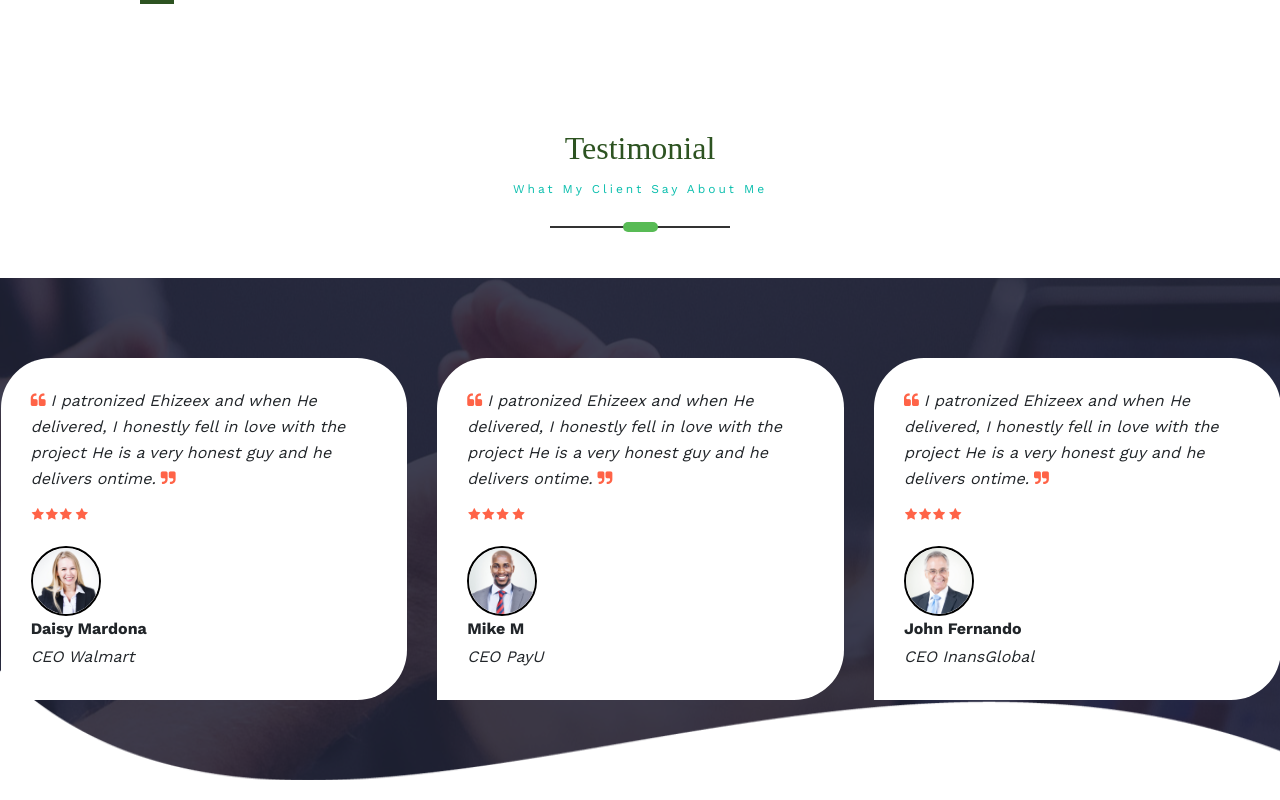
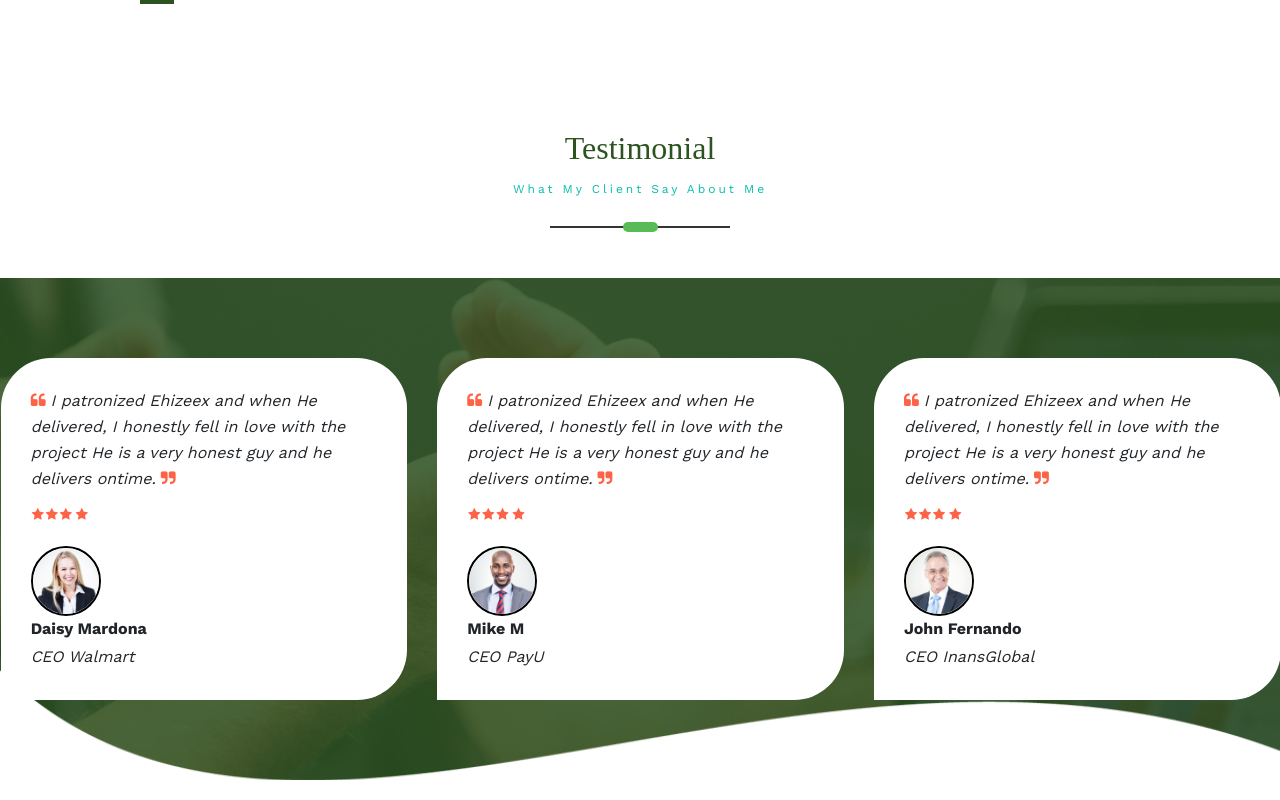
Before and after one commit to souravshaw2020/PersonalPortfolio, a React (Create React App) app: page / in a window 1280 px wide. Shown: the part 2193-2993 px from the top of the page. Built offline with nearby package versions, Linux system fonts and the light colour scheme.

Commit message:
changed background color to green

```diff
--- a/src/components/Testimonial/Testimonial.css
+++ b/src/components/Testimonial/Testimonial.css
@@ -16,7 +16,7 @@
     height: 100%;
     z-index: -1;
     opacity: 0.85;
-    background-color: #1f2235;
+    background-color: var(--dark-green);
 }
 
 .footer-image {
```
